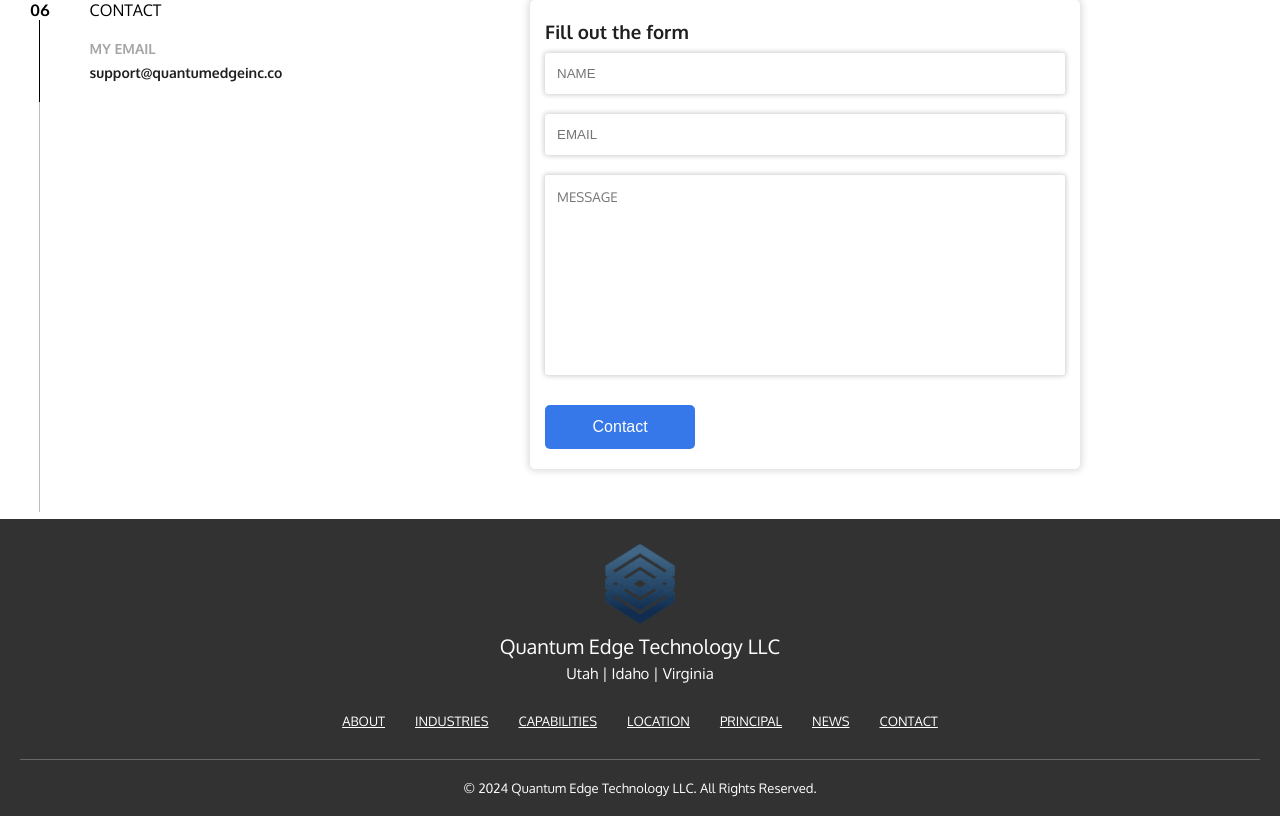
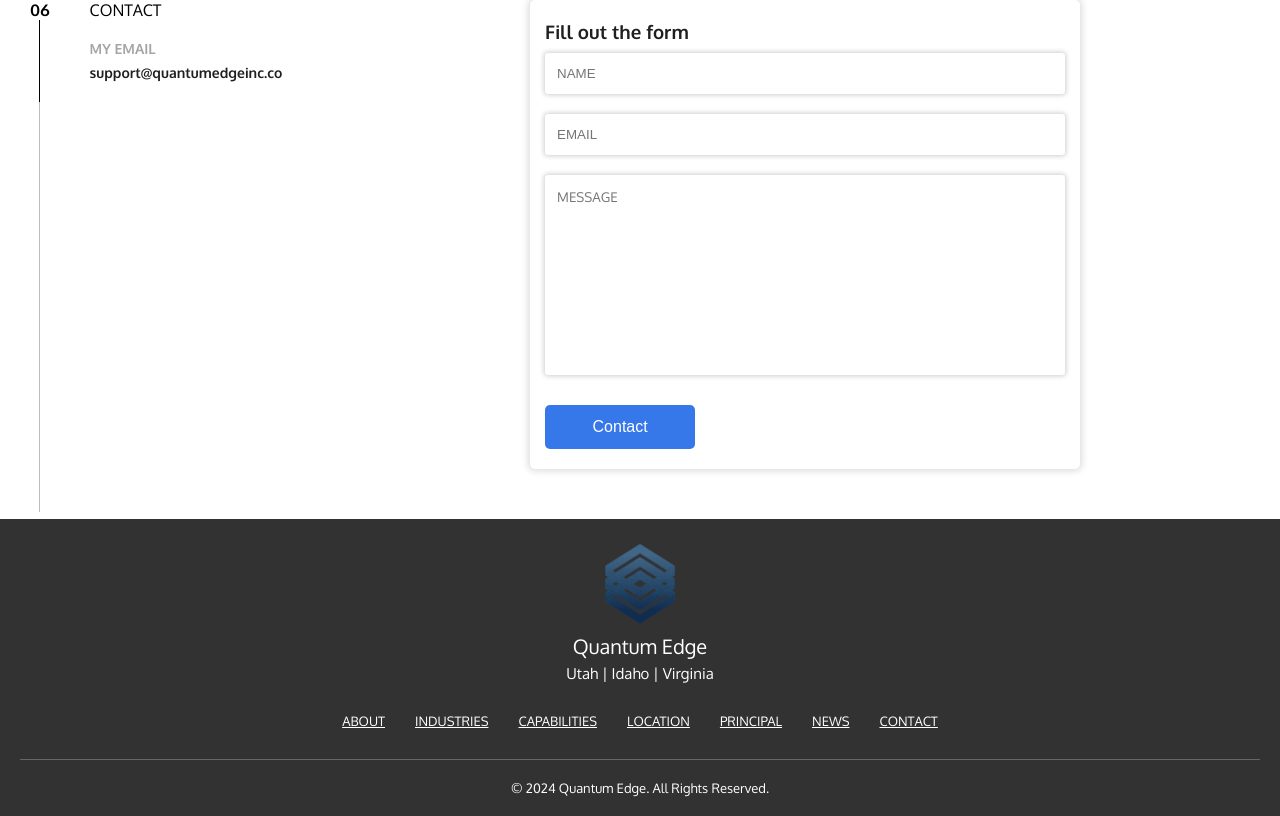
Before and after one commit to navpreet41548/quantum-edge, a Next.js app: page / in a window 1280 px wide. Shown: the part 3270-4086 px from the top of the page. Built offline with nearby package versions, Linux system fonts and the light colour scheme.

Commit message:
Footer update

```diff
--- a/components/Footer/Footer.js
+++ b/components/Footer/Footer.js
@@ -14,7 +14,7 @@ const Footer = () => {
           height={200}
           alt="Footer Logo"
         />
-        <h2 className={styles.footerHeading}>Quantum Edge Technology LLC</h2>
+        <h2 className={styles.footerHeading}>Quantum Edge </h2>
         <h3 className={styles.footerSubHeading}>Utah | Idaho | Virginia </h3>
         <ul className={styles.footerUl}>
           <li className={styles.footerLi}>
@@ -49,7 +49,7 @@ const Footer = () => {
         </ul>
       </div>
       <div className={styles.footerBottom}>
-        © 2024 Quantum Edge Technology LLC. All Rights Reserved.
+        © 2024 Quantum Edge. All Rights Reserved.
       </div>
     </div>
   );
```
